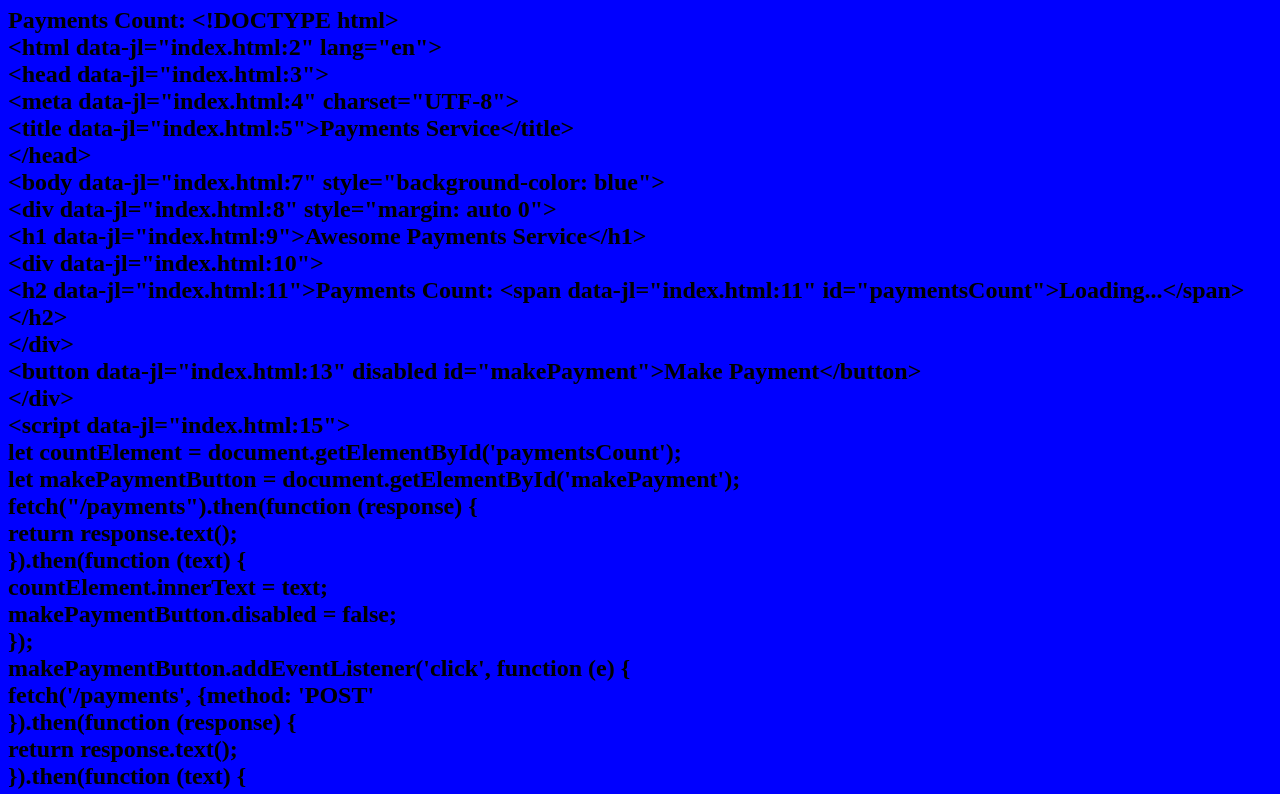
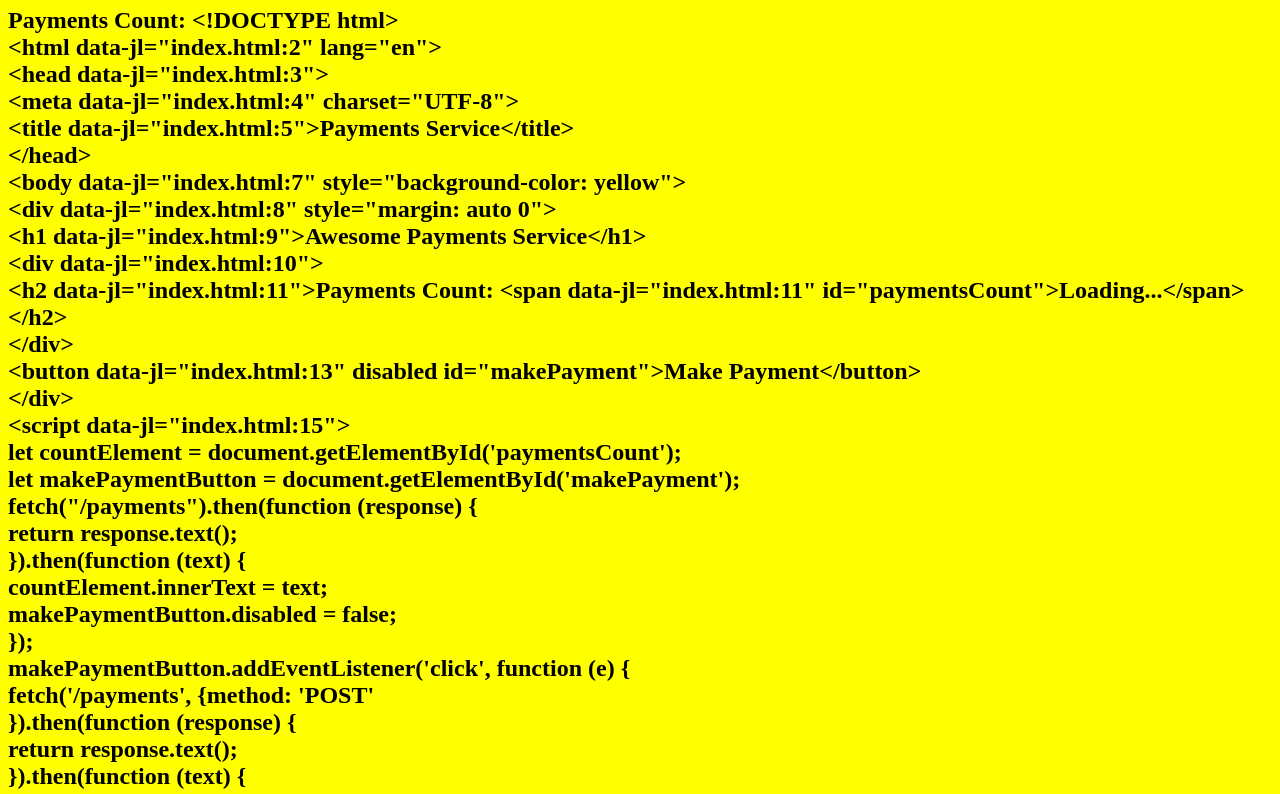
Before and after one commit to kubecon-2023-na-argocd-helm-support/payments, a plain HTML site: page index.html in a window 1280 px wide. Shown: the part 73-867 px from the top of the page. Drawn offline with Linux system fonts and the light colour scheme.

Commit message:
Update index.html

```diff
--- a/index.html
+++ b/index.html
@@ -4,7 +4,7 @@
     <meta charset="UTF-8">
     <title>Payments Service</title>
 </head>
-<body style="background-color: blue">
+<body style="background-color: yellow">
     <div style="margin: auto 0">
         <h1>Awesome Payments Service</h1>
         <div>
```
